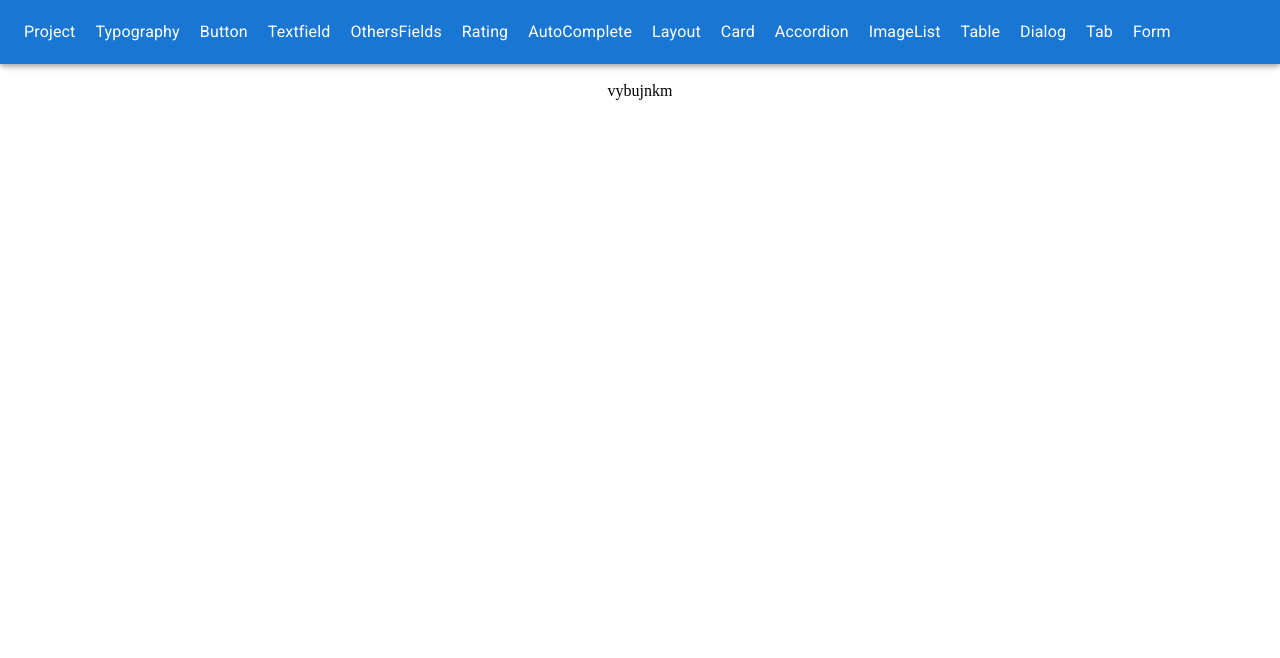
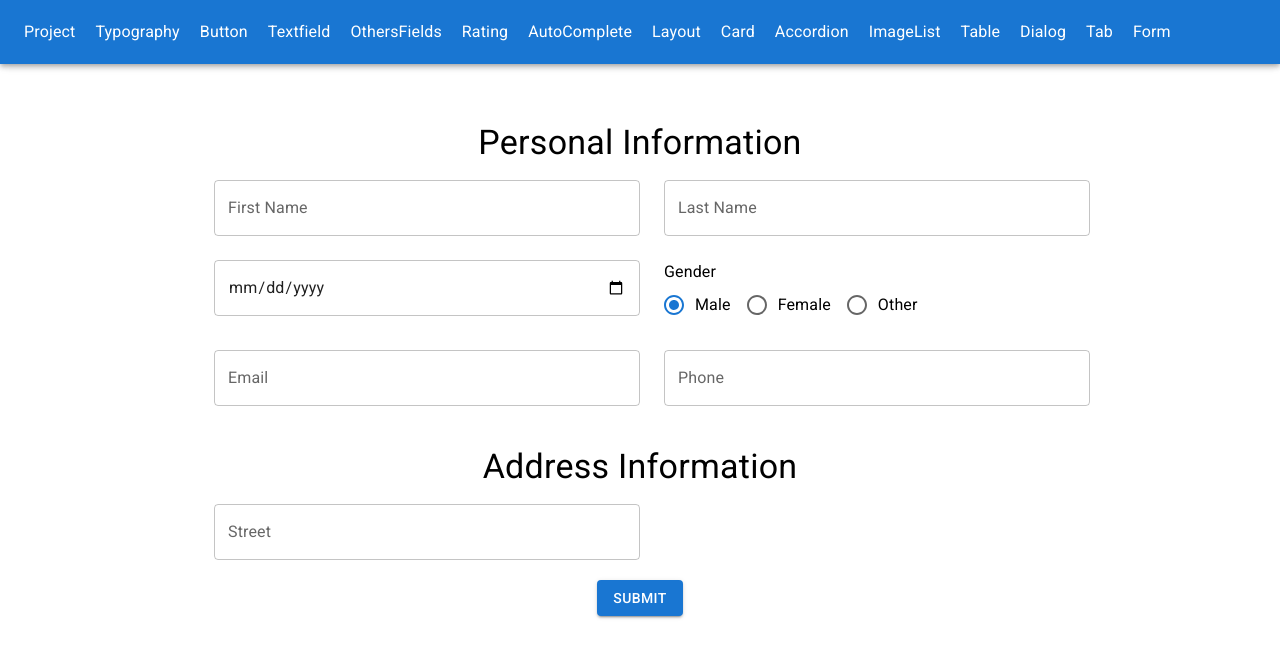
Before and after one commit to Bayshakhe/material-ui-practice, a React (Vite) app: page / in a window 1280 px wide. Shown: the top 658 px of the page. Built offline with nearby package versions, Linux system fonts and the light colour scheme.

Commit message:
personal information added with validation

```diff
--- a/src/Pages/ProjectPage.jsx
+++ /dev/null
@@ -1,11 +0,0 @@
-import React from 'react';
-
-const ProjectPage = () => {
-    return (
-        <div>
-            vybujnkm
-        </div>
-    );
-};
-
-export default ProjectPage;
--- /dev/null
+++ b/src/Pages/ProjectPage/AddressInfo.jsx
@@ -0,0 +1,36 @@
+import { Grid, TextField, Typography } from "@mui/material";
+import { Controller } from "react-hook-form";
+
+const AddressInfo = ({ register, control, errors }) => {
+  return (
+    <>
+    <Typography mt={5} mb={2} variant="h4">Address Information</Typography>
+    <Grid container spacing={3} maxWidth={900} mx="auto">
+      {/* Street */}
+      <Grid item xs={12} md={6}>
+        <Controller
+          name="street"
+          control={control}
+          render={(field) => (
+            <TextField
+              {...register("street")}
+              {...field}
+              type="text"
+              fullWidth
+              variant="outlined"
+              label="Street"
+            />
+          )}
+        />
+        {errors.street && (
+          <Typography variant="body2" align="left" color="error">
+            {errors.street.message}
+          </Typography>
+        )}
+      </Grid>
+      </Grid>
+    </>
+  );
+};
+
+export default AddressInfo;
--- /dev/null
+++ b/src/Pages/ProjectPage/PersonalInfo.jsx
@@ -0,0 +1,166 @@
+import {
+  FormControlLabel,
+  Grid,
+  Radio,
+  RadioGroup,
+  TextField,
+  Typography,
+} from "@mui/material";
+import { Controller } from "react-hook-form";
+
+const PersonalInfo = ({ register, control, errors }) => {
+  return (
+    <>
+      <Typography mt={5} mb={2} variant="h4">Personal Information</Typography>
+      <Grid container spacing={3} maxWidth={900} mx="auto">
+        {/* First name */}
+        <Grid item xs={12} md={6}>
+          <Controller
+            name="firstName"
+            control={control}
+            render={(field) => (
+              <TextField
+                {...register("firstName")}
+                {...field}
+                type="text"
+                fullWidth
+                variant="outlined"
+                label="First Name"
+              />
+            )}
+          />
+          {errors.firstName && (
+            <Typography variant="body2" align="left" color="error">
+              {errors.firstName.message}
+            </Typography>
+          )}
+        </Grid>
+        {/* Last name */}
+        <Grid item xs={12} md={6}>
+          <Controller
+            name="lastName"
+            control={control}
+            render={(field) => (
+              <TextField
+                {...register("lastName")}
+                {...field}
+                type="text"
+                fullWidth
+                variant="outlined"
+                label="Last Name"
+              />
+            )}
+          />
+          {errors.lastName && (
+            <Typography variant="body2" align="left" color="error">
+              {errors.lastName.message}
+            </Typography>
+          )}
+        </Grid>
+        {/* Date Of Birth */}
+        <Grid item xs={12} md={6}>
+          <Controller
+            name="dateOfBirth"
+            control={control}
+            render={(field) => (
+              <TextField
+                {...register("dateOfBirth")}
+                {...field}
+                type="date"
+                fullWidth
+                variant="outlined"
+                // label="Last Name"
+              />
+            )}
+          />
+          {errors.dateOfBirth && (
+            <Typography variant="body2" align="left" color="error">
+              {errors.dateOfBirth.message}
+            </Typography>
+          )}
+        </Grid>
+        {/* Gender */}
+        <Grid item xs={12} md={6}>
+          <Typography align="left">Gender</Typography>
+          <Controller
+            name="gender"
+            control={control}
+            render={(field) => (
+              <RadioGroup {...field} defaultValue="male" row>
+                <FormControlLabel
+                  {...register("gender")}
+                  value="male"
+                  control={<Radio />}
+                  label="Male"
+                />
+                <FormControlLabel
+                  {...register("gender")}
+                  value="female"
+                  control={<Radio />}
+                  label="Female"
+                />
+                <FormControlLabel
+                  {...register("gender")}
+                  value="other"
+                  control={<Radio />}
+                  label="Other"
+                />
+              </RadioGroup>
+            )}
+          />
+          {errors.gender && (
+            <Typography variant="body2" align="left" color="error">
+              {errors.gender.message}
+            </Typography>
+          )}
+        </Grid>
+        {/* Email */}
+        <Grid item xs={12} md={6}>
+          <Controller
+            name="email"
+            control={control}
+            render={(field) => (
+              <TextField
+                {...register("email")}
+                {...field}
+                type="email"
+                fullWidth
+                variant="outlined"
+                label="Email"
+              />
+            )}
+          />
+          {errors.email && (
+            <Typography variant="body2" align="left" color="error">
+              {errors.email.message}
+            </Typography>
+          )}
+        </Grid>
+        {/* Phone */}
+        <Grid item xs={12} md={6}>
+          <Controller
+            name="phone"
+            control={control}
+            render={(field) => (
+              <TextField
+                {...register("phone")}
+                {...field}
+                type="number"
+                fullWidth
+                variant="outlined"
+                label="Phone"
+              />
+            )}
+          />
+          {errors.phone && (
+            <Typography variant="body2" align="left" color="error">
+              {errors.phone.message}
+            </Typography>
+          )}
+        </Grid>
+      </Grid>
+    </>
+  );
+};
+
+export default PersonalInfo;
--- /dev/null
+++ b/src/Pages/ProjectPage/ProjectPage.jsx
@@ -0,0 +1,49 @@
+import {
+  Box,
+  Button,
+  Grid,
+} from "@mui/material";
+import { useForm } from "react-hook-form";
+import { yupResolver } from "@hookform/resolvers/yup";
+import * as yup from "yup";
+import PersonalInfo from "./PersonalInfo";
+import AddressInfo from "./AddressInfo";
+
+const schema = yup.object({
+  firstName: yup.string().required("First name is required"),
+  lastName: yup.string().required("Last name is required"),
+  dateOfBirth: yup.string().required("Date of birth is required"),
+  //   gender: yup.string().required("Gender is required"),
+  email: yup
+    .string()
+    .email("Please enter a valid email")
+    .required("Email is required"),
+  phone: yup.string().required("Phone no is required"),
+});
+
+const ProjectPage = () => {
+  const {
+    register,
+    handleSubmit,
+    control,
+    formState: { errors },
+  } = useForm({ resolver: yupResolver(schema) });
+
+  const handleForm = (e) => {
+    console.log(e);
+  };
+  return (
+    <Box onSubmit={handleSubmit(handleForm)} mt={3} component="form">
+        {/* personal information */}
+        <PersonalInfo register={register} control={control} errors={errors} />
+        {/* address information */}
+        <AddressInfo register={register} control={control} errors={errors} />
+
+      <Button type="submit" variant="contained" sx={{ marginTop: "20px" }}>
+        Submit
+      </Button>
+    </Box>
+  );
+};
+
+export default ProjectPage;
--- a/src/main.jsx
+++ b/src/main.jsx
@@ -21,7 +21,7 @@ import TablePage from "./Pages/TablePage.jsx";
 import DialogPage from "./Pages/DialogPage.jsx";
 import TabPage from "./Pages/TabPage.jsx";
 import FormPage from "./Pages/FormPage.jsx";
-import ProjectPage from "./Pages/ProjectPage.jsx";
+import ProjectPage from "./Pages/ProjectPage/ProjectPage.jsx";
 
 const router = createBrowserRouter([
   {
```
Also changed, not shown: public/requiredData.js (added, +55 -0 lines).
